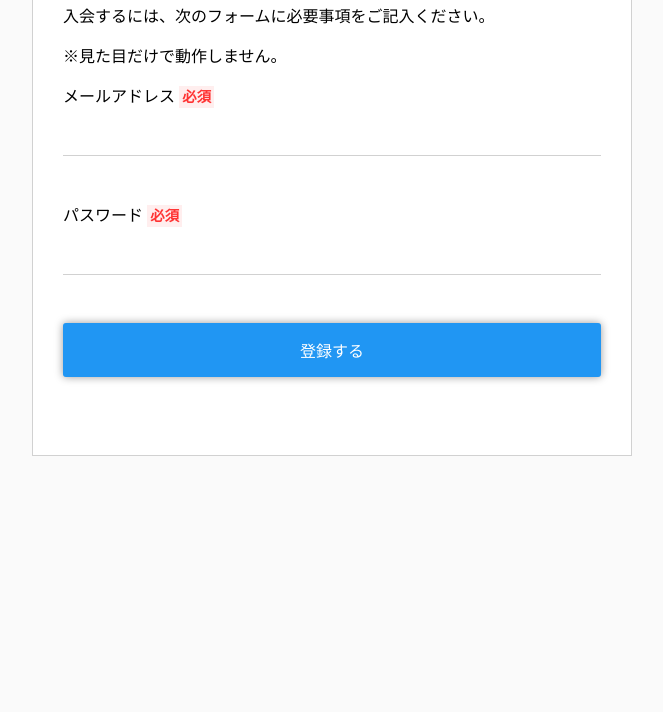
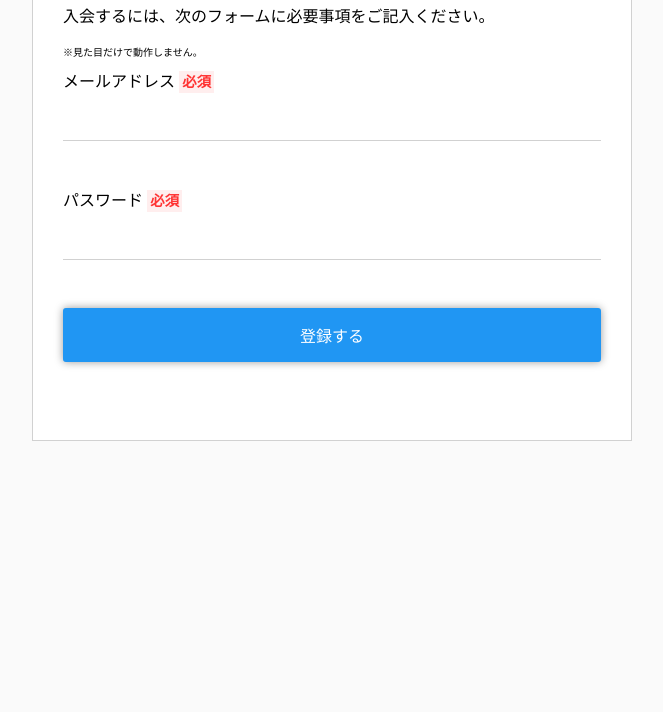
Before and after one commit to harehare1554/chapter2, a plain HTML site: page index.html in a window 1280 px wide. Shown: the part 88-800 px from the top of the page, without its empty margins (308-971 px from the left). Drawn offline with Linux system fonts and the light colour scheme.

Commit message:
Update chapter2.css

```diff
--- a/CSS/chapter2.css
+++ b/CSS/chapter2.css
@@ -42,3 +42,6 @@ label {
 body {
     background-color: #fafafa;
 }
+.aaa {
+    font-size: 10px;
+}
```
